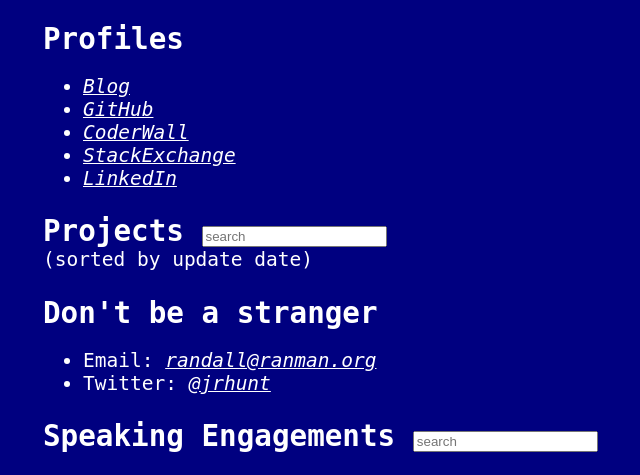
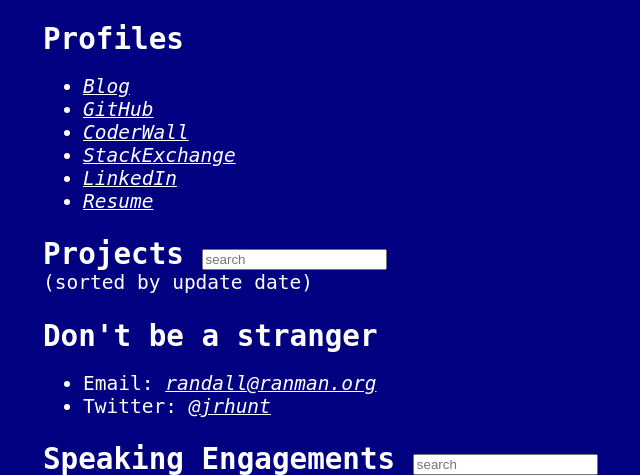
Before and after one commit to ranman/ranman.org, a Flask app: template templates/ranman.html in a window 1280 px wide. Shown: the part 307-782 px from the top of the page, without its empty margins (357-997 px from the left). Run offline with Flask 2, Linux system fonts and the light colour scheme; the template is opened without the code that fills it, so the values that code supplies are empty.

Commit message:
add resume

```diff
--- a/templates/ranman.html
+++ b/templates/ranman.html
@@ -18,6 +18,7 @@
 				<li><a href="https://coderwall.com/ranman">CoderWall</a></li>
 				<li><a href="https://stackexchange.com/users/86262/ranman">StackExchange</a></li>
 				<li><a href="http://www.linkedin.com/in/jrhunt">LinkedIn</a></li>
+				<li><a href="https://github.com/ranman/resume/blob/master/newres.pdf?raw=true">Resume</a></li>
 			</ul>
 		</article>
 		<article id="projects">
```
